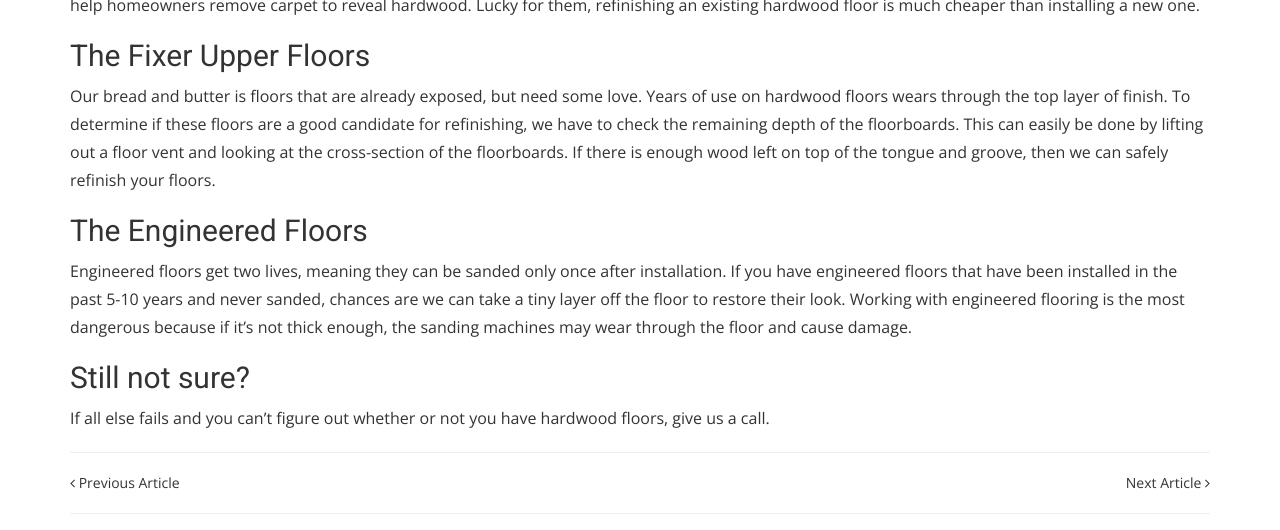
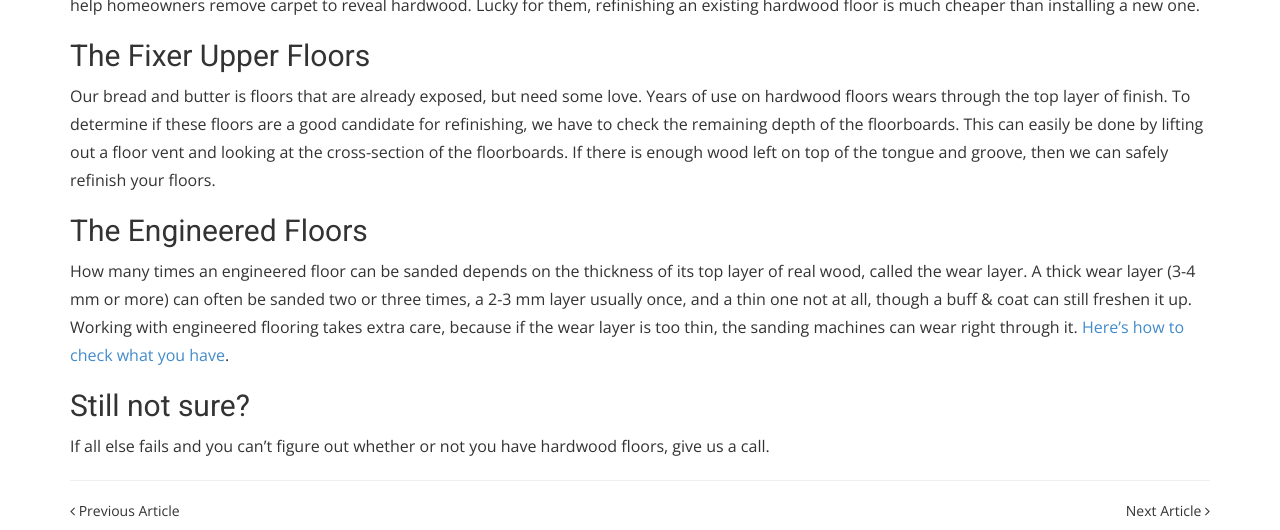
Before and after one commit to elidlocke/woodworks-site, a Jekyll site: the page built from _posts/2017-08-16-flooring-and-housing-prices.md, in a window 1280 px wide and 900 px high, scrolled down 1578 px, cut to the strip 0-530 px from the top of the window. Built offline with Jekyll 4.4.1, drawn with Linux system fonts in a browser that asks for light colours; nearby versions of some CDN libraries; some web fonts are replaced.

Commit message:
Update 2017 post: engineered sanding depends on wear layer

```diff
--- a/_posts/2017-08-16-flooring-and-housing-prices.md
+++ b/_posts/2017-08-16-flooring-and-housing-prices.md
@@ -17,7 +17,7 @@ Check under your carpet. Many homeowners have no idea that they already have bea
 Our bread and butter is floors that are already exposed, but need some love. Years of use on hardwood floors wears through the top layer of finish. To determine if these floors are a good candidate for refinishing, we have to check the remaining depth of the floorboards. This can easily be done by lifting out a floor vent and looking at the cross-section of the floorboards. If there is enough wood left on top of the tongue and groove, then we can safely refinish your floors.
 
 ## The Engineered Floors
-Engineered floors get two lives, meaning they can be sanded only once after installation. If you have engineered floors that have been installed in the past 5-10 years and never sanded, chances are we can take a tiny layer off the floor to restore their look. Working with engineered flooring is the most dangerous because if it's not thick enough, the sanding machines may wear through the floor and cause damage.
+How many times an engineered floor can be sanded depends on the thickness of its top layer of real wood, called the wear layer. A thick wear layer (3-4 mm or more) can often be sanded two or three times, a 2-3 mm layer usually once, and a thin one not at all, though a buff & coat can still freshen it up. Working with engineered flooring takes extra care, because if the wear layer is too thin, the sanding machines can wear right through it. [Here's how to check what you have](/refinish-or-replace-hardwood-floors).
 
 ## Still not sure?
 If all else fails and you can't figure out whether or not you have hardwood floors, give us a call.
```
